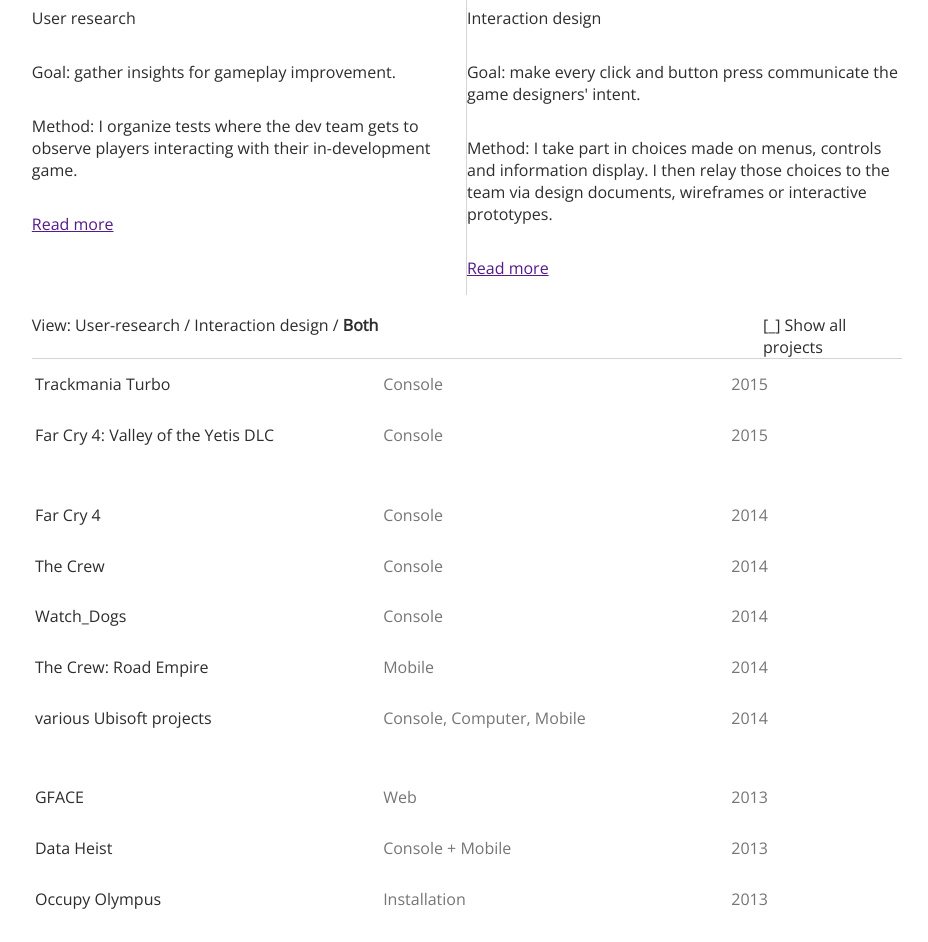
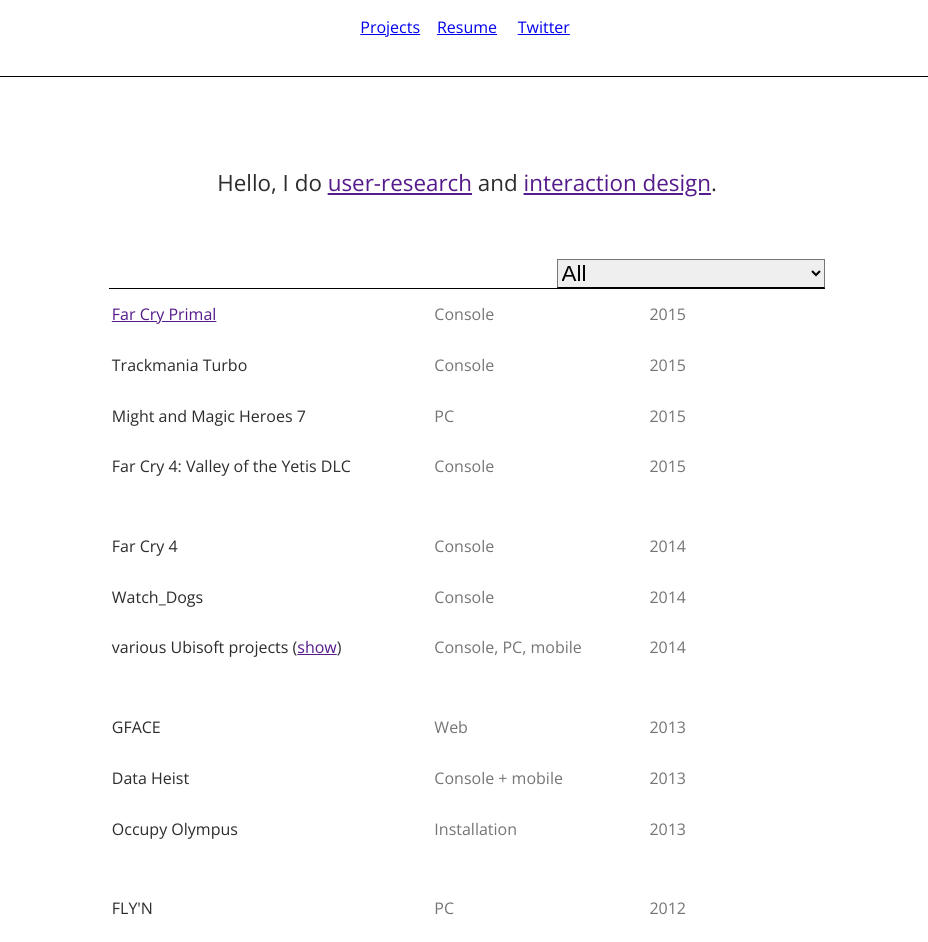
Before and after one commit to Downvector/codawUI, a plain HTML site: page index.html in a window 1280 px wide. Shown: the part 88-1030 px from the top of the page, without its empty margins (173-1101 px from the left). Drawn offline with nearby package versions, Linux system fonts and the light colour scheme.

Commit message:
filters changed to <option>

```diff
--- a/index.html
+++ b/index.html
@@ -4,9 +4,9 @@
 		<meta charset="UTF-8" />
 		<meta http-equiv="X-UA-Compatible" content="IE=edge">
 		<meta name="viewport" content="width=device-width, initial-scale=1">
-		<title>Jean-Luc Potte: games user-experience, games user-testing</title>
-		<meta name="description" content="Portfolio of a games ux designer/user-testinger" />
-		<meta name="keywords" content="games ux designer, games UX designer, games user-testinger" />
+		<title>Jean-Luc Potte: games user-experience, games user-filtersContainering</title>
+		<meta name="description" content="Portfolio of a games ux designer/user-filtersContaineringer" />
+		<meta name="keywords" content="games ux designer, games UX designer, games user-filtersContaineringer" />
 		<meta name="author" content="Jean-Luc Potte" />
 		<style media="screen" type="text/css">
 			@import url(http://fonts.googleapis.com/css?family=Quicksand|Open+Sans);
@@ -52,20 +52,39 @@
 			.title {
 				font-size:2em;
 				font-family: 'Quicksand', sans-serif;
+				padding:1em;
 			}
 
-			.filters {
-			    border-bottom: 1px solid rgb(212,212,212);
-				height:4em;
-				vertical-align: bottom
+			.mainNav {
+				padding-bottom:1.2em;
 			}
 
-			.active {
-				display:inline;
-				font-weight: bold;
+			.filtersContainer {position:relative;}
+
+			.filters {
+				font-size:1.4em;
+				border-bottom: 1px solid black;
+				position:absolute;
+				right:0;
+				bottom:0;
+				min-width:12em;
 			}
 
-			p { padding:1em 0 1em 0;}
+			.greetings {
+				font-size:1.4em;
+				padding:4em 1em 4em 1em;
+				text-align: center;
+			}
+
+			.footer {
+				background-color: black;
+				color:white;
+				text-align: center;
+			}
+
+			p {
+				display:inline;
+			}
 
 			body {
 				font-family: 'Open Sans', sans-serif;
@@ -73,6 +92,7 @@
 			}
 
 			hr {
+				margin:0;
 				border: 0;
 			    border-bottom: 1px solid rgb(0,0,0);
 			}
@@ -99,9 +119,9 @@
 				padding:0.9em 0.2em 0.9em 0.2em;
 			};
 
-			td:nth-child(1) { width:40%; }
-			td:nth-child(2) { width:40%; color:rgb(117,117,117); }
-			td:nth-child(3) { width:20%; color:rgb(117,117,117); }
+			td:nth-child(1) { width:45%; }
+			td:nth-child(2) { width:30%; color:rgb(117,117,117); }
+			td:nth-child(3) { width:25%; color:rgb(117,117,117); }
 		</style>
 	</head>
 	<body>
@@ -110,120 +130,120 @@
 			<div class='col title'>Jean-Luc Potte</div>
 			<div class='col'></div>
 		</div>
-		<div class='row'>
+		<div class='row mainNav'>
 			<div class='col'></div>
-			<div class='col mainNav' style='width:8%'><a href=''>Projects</a></div>
-			<div class='col mainNav' style='width:8%'><a href=''>Resume</a></div>
-			<div class='col mainNav' style='width:8%'><a href=''>Twitter</a></div>
+			<div class='col mainNav' style='width:6%'><a href='index.html'>Projects</a></div>
+			<div class='col mainNav' style='width:6%'><a href='https://dl.dropboxusercontent.com/u/5669526/JeanLucPotte_CV.pdf/'>Resume</a></div>
+			<div class='col mainNav' style='width:6%'><a href='https://twitter.com/jlpotte/'>Twitter</a></div>
 			<div class='col'></div>
 		</div>
 		<div class='row'>
 			<div class='col'></div>
-			<div class='col' style='width:68%'><hr></div>
+			<div class='col' style='width:74%'><hr></div>
 			<div class='col'></div>
 		</div>
-		<div class='row'>
-			<div class='col'></div>
-			<div class='col' style='width:68%'>
-				<div class='row'>
-					<div class='col' style='width:50%; border-right:1px solid rgb(212,212,212); height:16em'>
-						<p>User research</p>
-						<p>Goal: gather insights for gameplay improvement.</p>
-						<p>Method: I organize tests where the dev team gets to observe players interacting with their in-development game.</p>
-						<p><a href=''>Read more</a></p>
-					</div>
-					<div class='col' style='width:50%'>
-						<p>Interaction design</p>
-						<p>Goal: make every click and button press communicate the game designers' intent.</p>
-						<p>Method: I take part in choices made on menus, controls and information display. I then relay those choices to the team via design documents, wireframes or interactive prototypes.</p>
-						<p><a href=''>Read more</a></p>
-					</div>
-				</div>
-			</div>
+		<div class='row greetings'>
+			<div class='col '></div>
+			<div class='col' style='width:56%'>Hello, I do <a href=''>user-research</a> and <a href=''>interaction design</a>.</div>
 			<div class='col'></div>
 		</div>
 		<div class='row '>
-			<div class='col'></div>
-			<div class='col filters' style='width:68%'>
-				<div class='row'>
-					<div class='col' style='width:84%'>View: User-research / Interaction design / <div class='active'>Both</div></div>
-					<div class='col'>[_] Show all projects</div>
-				</div>
+			<div class='col '></div>
+			<div class='col filtersContainer' style='width:56%'>
+				<select class='filters'>
+					<option>All</option>
+					<option>User-research</option>
+					<option>Interaction design</option>
+				</select>
 			</div>
 			<div class='col'></div>
 		</div>
 		<div class='row'>
 			<div class='col'></div>
-			<div class='col' style='width:68%'>
-				<table class='projectList'>
+			<div class='col' style='width:56%'><hr></div>
+			<div class='col'></div>
+		</div>
+		<div class='row'>
+			<div class='col'></div>
+			<div class='col' style='width:56%'>
+				<table class='projects'>
+					<tr><td><a href=''>Far Cry Primal</a></td><td>Console</td><td>2015<div>, Ubisoft HQ</div></td></tr>
 					<tr><a><td>Trackmania Turbo<div> : view article</div></td></a><td>Console</td><td>2015<div>, Ubisoft HQ</div></td></tr>
+					<tr><td>Might and Magic Heroes 7</td></a><td>PC</td><td>2015<div>, Ubisoft HQ</div></td></tr>
 					<tr><td>Far Cry 4: Valley of the Yetis DLC</td></a><td>Console</td><td>2015<div>, Ubisoft HQ</div></td></tr>
 					<tr></tr>
 					<tr><a><td>Far Cry 4</td></a><td>Console</td><td>2014<div>, Ubisoft HQ</div></td></tr>
-					<tr><td>The Crew</td><td>Console</td><td>2014<div>, Ubisoft HQ</div></td></tr>
 					<tr><td>Watch_Dogs</td><td>Console</td><td>2014<div>, Ubisoft HQ</div></td></tr>
-					<tr><td>The Crew: Road Empire</td><td>Mobile</td><td>2014<div>, Ubisoft HQ</div></td></tr>
-					<tr><td>various Ubisoft projects</td><td>Console, Computer, Mobile</td><td>2014<div>, Ubisoft HQ</div></td></tr>
+					<tr><td>various Ubisoft projects (<a href=''>show</a>)</td><td>Console, PC, mobile</td><td>2014<div>, Ubisoft HQ</div></td></tr>
 					<tr></tr>
 					<tr><td>GFACE</td><td>Web</td><td>2013<div>, Crytek Frankfurt</div></td></tr>
-					<tr><td>Data Heist</td><td>Console + Mobile</td><td>2013<div>, student project</div></td></tr>
+					<tr><td>Data Heist</td><td>Console + mobile</td><td>2013<div>, student project</div></td></tr>
 					<tr><td>Occupy Olympus</td><td>Installation</td><td>2013<div>, side project</div></td></tr>
 					<tr></tr>
-					<tr><td>FLY'N</td><td>Computer</td><td>2012<div>, Ankama</div></td></tr>
-					<tr><td>Krosmaster Arena</td><td>Computer</td><td>2012<div>, Ankama</div></td></tr>
-					<tr><td>Slage</td><td>Computer</td><td>2012<div>, Ankama</div></td></tr>
+					<tr><td>FLY'N</td><td>PC</td><td>2012<div>, Ankama</div></td></tr>
+					<tr><td>Krosmaster Arena</td><td>PC</td><td>2012<div>, Ankama</div></td></tr>
+					<tr><td>Slage</td><td>PC</td><td>2012<div>, Ankama</div></td></tr>
 					<tr><td>KGTC</td><td>Installation</td><td>2012<div>, student project</div></td></tr>
 					<tr><td>Hay and Honor</td><td>Mobile</td><td>2012<div>, student project</div></td></tr>
+					<tr><td>( + )</td><td></td><td></td></tr>
 				</table>
 			</div>
 			<div class='col'></div>
 		</div>
 		<div class='row'>
 			<div class='col'></div>
-			<div class='col' style='width:50%'>
-				<p>Stats</p>
-				<p>XX GAMES I worked on have been released.</p>
-				<p>11 MONTHS spent embedded in dev teams</p>
-				<p>3 YEARS since I started working in the games industry</p>
+			<div class='col' style='width:56%'>
+				<hr>
+				<p></p>
+			</div>
+			<div class='col'></div>
+		</div>
+		<div class='row greetings'>
+			<div class='col'></div>
+			<div class='col' style='width:56%'>
+				<p>I started working in the games industry XXyears and YYmonths ago. Of that time, I spent WWyears and VVmonths embedded in development teams.</p>
 			</div>
 			<div class='col'></div>
 		</div>
 		<div class='row'>
 			<div class='col'></div>
-			<div class='col' style='width:68%'>
-				<p>User Research example: Trackmania Turbo</p>
-				<p></p>
-				<p>Interaction design example: Controlling many units in a strategy game</p>
-				<p></p>
+			<div class='col' style='width:56%'>
+				<div class='row'>
+					<div class='col' style='width:50%; border-right:1px solid rgb(212,212,212); height:16em'>
+						<p>User research</p>
+						<p>Goal: gather insights for gameplay improvement.</p>
+						<p>Method: I organize filtersContainers where the dev team gets to observe players interacting with their in-development game.</p>
+					</div>
+					<div class='col' style='width:50%'>
+						<p>Interaction design</p>
+						<p>Goal: make every click and button press communicate the game designers' intent.</p>
+						<p>Method: I take part in choices made on menus, controls and information display. I then relay those choices to the team via design documents, wireframes or interactive prototypes.</p>
+					</div>
+				</div>
 			</div>
 			<div class='col'></div>
 		</div>
+
 		<div class='row'>
 			<div class='col'></div>
-			<div class='col' style='width:68%'>Footer: resume, phone number, twitter. + what's on my shelf</div>
+			<div class='col footer' style='width:74%'>Footer: resume, phone number, twitter. + what's on my shelf</div>
 			<div class='col'></div>
 		</div>
-<!-- 		<header>
-			<h1>Jean-Luc Potte</h1>
-			<a href='index.html'>Projects</a>
-			<a href='https://dl.dropboxusercontent.com/u/6069526/JeanLucPotte_CV.pdf/'>Resume</a>
-			<a href='https://twitter.com/jlpotte/'>Twitter</a>
-		</header>
-		<hr> -->
 		<script>
 			'use-strict';
 
 			(function setup() {
 				// debugLayout();
 
-				document.getElementsByClassName('projectList')[0].getElementsByTagName('tr')[2].style.height = '1.8em';
-				document.getElementsByClassName('projectList')[0].getElementsByTagName('tr')[8].style.height = '1.8em';
-				document.getElementsByClassName('projectList')[0].getElementsByTagName('tr')[12].style.height = '1.8em';
+				document.getElementsByClassName('projects')[0].getElementsByTagName('tr')[4].style.height = '1.8em';
+				document.getElementsByClassName('projects')[0].getElementsByTagName('tr')[8].style.height = '1.8em';
+				document.getElementsByClassName('projects')[0].getElementsByTagName('tr')[12].style.height = '1.8em';
 
 				for(var i=0; i < document.getElementsByTagName('tr').length; i++) {
 					document.getElementsByTagName('tr')[i].addEventListener('mouseover', highlightProject, false);
 					document.getElementsByTagName('tr')[i].addEventListener('mouseout', highlightProject, false);
 				}
+				//unfinished: waiting on JSON data formatting of projects
 
 			})();
 
@@ -239,20 +259,23 @@
 				}
 			}
 
-			function debugLayout() {
-				for(var i = 0; i < document.getElementsByClassName('col').length; i++) {
-				    var r = Math.floor(Math.random() * (255 - 0 + 1)) + 0;
-				    var g = Math.floor(Math.random() * (255 - 0 + 1)) + 0;
-				    var b = Math.floor(Math.random() * (255 - 0 + 1)) + 0;
-					document.getElementsByClassName('col')[i].style.backgroundColor = "rgb(" + r + "," + g + "," + b + ")";
-				}
+			function addSpaceBetweenYears() {
+				//unfinished: waiting on JSON data formatting of projects
+			}
+
+			function showVariousUbiProjects() {
+
+			}
+
+			function countReleasedGames() {
+				//unfinished: waiting on JSON data formatting of projects
 			}
 
 			function countMonthsSince(startDate) {
-
+				//unfinished: waiting on JSON data formatting of projects
 			}
 
-			// function updateFilters(e) {
+			// function updateFilters(e) { //unfinished unsure desired behavior
 			// 	if (e.target.nodeName.toLowerCase() == 'a') {
 			// 		var filters = document.getElementsByTagName('section')[10].getElementsByTagName('a'); //unifinished transform into a getelementbyClass('filters')
 			// 		for (var i=0; i < filters.length; i++) {
@@ -262,6 +285,15 @@
 			// 		e.target.classList.add('active');
 			// 	}
 			// }
+
+			function debugLayout() {
+				for(var i = 0; i < document.getElementsByClassName('col').length; i++) {
+				    var r = Math.floor(Math.random() * (255 - 0 + 1)) + 0;
+				    var g = Math.floor(Math.random() * (255 - 0 + 1)) + 0;
+				    var b = Math.floor(Math.random() * (255 - 0 + 1)) + 0;
+					document.getElementsByClassName('col')[i].style.backgroundColor = "rgb(" + r + "," + g + "," + b + ")";
+				}
+			}
 		</script>
 	</body>
 </html>
```
